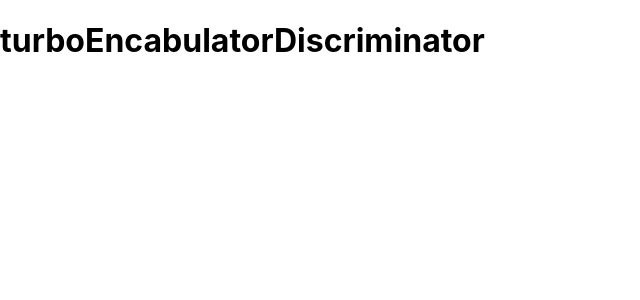
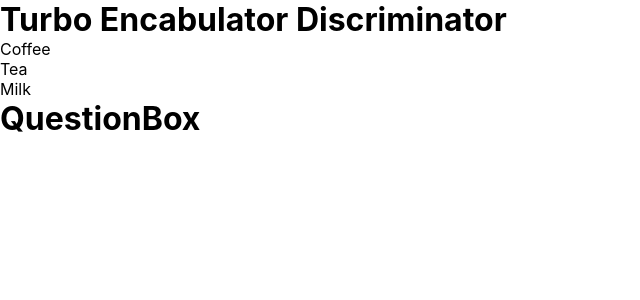
Before and after one commit to Technosasquach/turboEncabulatorDiscriminator, a React app: page / in a window 1280 px wide. Shown: the top 300 px of the page, without its empty margins (0-640 px from the left). Built offline with nearby package versions, Linux system fonts and the light colour scheme.

Commit message:
Add page templates (ignore terrible colours)

```diff
--- /dev/null
+++ b/client/src/AnswerBox.less
@@ -0,0 +1,8 @@
+@import "./core.less";
+@import "./variables.less";
+
+.answerBox {
+    width: 70%;
+    height: 50%;
+    background-color: @colour-grey;
+}
--- /dev/null
+++ b/client/src/AnswerBox.tsx
@@ -0,0 +1,14 @@
+import * as React from "react";
+
+import "./AnswerBox.less";
+
+export class AnswerBox extends React.Component<any, any> {
+
+    render() {
+        return (
+            <div className="answerBox">
+                <h1>AnswerBox</h1>
+            </div>
+        );
+    }
+}
--- /dev/null
+++ b/client/src/LoadingBox.less
@@ -0,0 +1,8 @@
+@import "./core.less";
+@import "./variables.less";
+
+.loadingBox {
+    width: 70%;
+    height: 50%;
+    background-color: @colour-grey;
+}
--- /dev/null
+++ b/client/src/LoadingBox.tsx
@@ -0,0 +1,14 @@
+import * as React from "react";
+
+import "./LoadingBox.less";
+
+export class LoadingBox extends React.Component<any, any> {
+
+    render() {
+        return (
+            <div className="loadingBox">
+                <h1>LoadingBox</h1>
+            </div>
+        );
+    }
+}
--- /dev/null
+++ b/client/src/PageWrapper.less
@@ -0,0 +1,41 @@
+@import "./core.less";
+@import "./variables.less";
+
+// "Reset" page
+* {
+    box-sizing: border-box;
+    margin: 0;
+    padding: 0;
+}
+
+.pageWrapper {
+    height: 100vh;
+    width: 100vw;
+    position: absolute;
+    //background-color: @colour-main;
+}
+
+.pageDecoration {
+    height: 100vh;
+    width: 100vw;
+    position: fixed;
+    background-color: @colour-main;
+
+    display: flex;
+    align-items: left;
+    justify-content: top;
+}
+
+.pageContent {
+    height: 100vh;
+    width: 100vw;
+    position: fixed;
+
+    display: flex;
+    align-items: center;
+    justify-content: center;
+}
+
+#title {
+    font-family: 'Times New Roman', Times, serif;
+}
--- /dev/null
+++ b/client/src/PageWrapper.tsx
@@ -0,0 +1,19 @@
+import * as React from "react";
+
+import "./PageWrapper.less";
+
+export class PageWrapper extends React.Component<any, any> {
+
+    render() {
+        return (
+            <div className="pageWrapper">
+                <div className="pageDecoration">
+                    <h1 id="title">Turbo Encabulator Discriminator</h1>
+                </div>
+                <div className="pageContent">
+                    {this.props.children}
+                </div>
+            </div>
+        );
+    }
+}
--- /dev/null
+++ b/client/src/QuestionBox.less
@@ -0,0 +1,13 @@
+@import "./core.less";
+@import "./variables.less";
+
+.questionBox {
+    width: 60%;
+    height: 60%;
+    background-color: @colour-grey;
+    border-radius: 5px;
+}
+
+#questionNumbers {
+    list-style-type: none;
+}
--- /dev/null
+++ b/client/src/QuestionBox.tsx
@@ -0,0 +1,21 @@
+import * as React from "react";
+
+import "./QuestionBox.less";
+
+export class QuestionBox extends React.Component<any, any> {
+
+    render() {
+        return (
+            <div className="questionBox">
+                <div className="questions">
+                    <ul id="questionNumbers">
+                        <li>Coffee</li>
+                        <li>Tea</li>
+                        <li>Milk</li>
+                    </ul>
+                </div>
+                <h1>QuestionBox</h1>
+            </div>
+        );
+    }
+}
--- a/client/src/index.tsx
+++ b/client/src/index.tsx
@@ -1,6 +1,10 @@
 import * as React from "react";
 import { render } from "react-dom";
-// import { BrowserRouter as Router, Route, Switch } from "react-router-dom";
+
+import { PageWrapper } from "./PageWrapper";
+//import { AnswerBox } from "./AnswerBox";
+import { QuestionBox } from "./QuestionBox";
+//import { LoadingBox } from "./LoadingBox";
 
 import "./index.less";
 
@@ -16,7 +20,11 @@ export default class Root extends React.Component<any, any> {
 
     render() {
         return (
-            <h1>turboEncabulatorDiscriminator</h1>
+            <PageWrapper>
+                <QuestionBox/>
+                {/* <AnswerBox/> */}
+                {/* <LoadingBox/> */}
+            </PageWrapper>
         );
     }
 }
```
Also changed, not shown: 2 other files (tests, documents, lock files or other folders).
